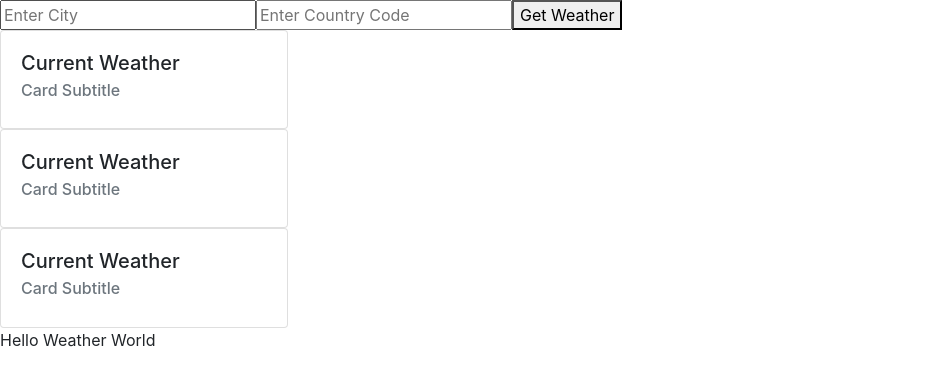
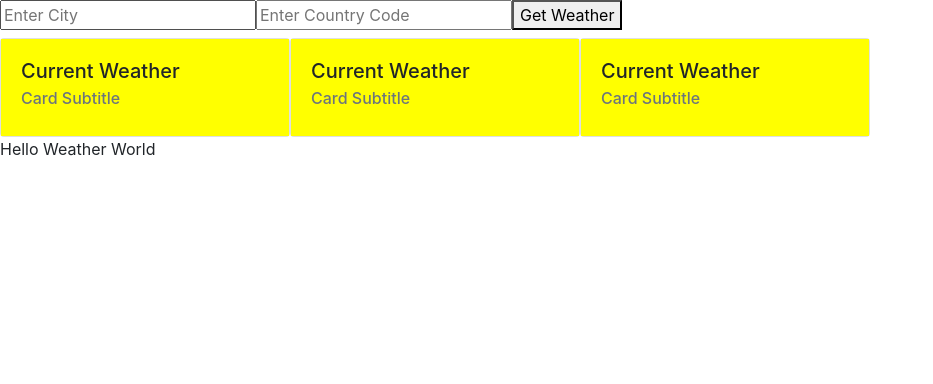
Before and after one commit to julioguzman19/PlayerDashboard, a React (Create React App) app: page / in a window 1280 px wide. Shown: the top 384 px of the page, without its empty margins (0-933 px from the left). Built offline with nearby package versions, Linux system fonts and the light colour scheme; no server answers.

Commit message:
initializing cards design

```diff
--- a/src/App.js
+++ b/src/App.js
@@ -55,9 +55,11 @@ class App extends React.Component {
     return (
       <div>
         <Search getWeather={this.getWeather} />
-        {this.state.allResults.map(item => (
-          <Box key={item.id} result={item.result} />
-        ))}
+        <div style={{ display: "flex" }}>
+          {this.state.allResults.map(item => (
+            <Box key={item.id} result={item.result} />
+          ))}
+        </div>
         <p>Hello Weather World</p>
       </div>
     );
--- a/src/components/Box/index.js
+++ b/src/components/Box/index.js
@@ -8,8 +8,8 @@ import FormControl from 'react-bootstrap/FormControl' */
 const Box = props => {
   return (
     <div>
-      <Card style={{ width: "18rem" }}>
-        <Card.Body>
+      <Card className="mt-2">
+        <Card.Body className="cards">
           <Card.Title>Current Weather</Card.Title>
           <Card.Subtitle className="mb-2 text-muted">
             Card Subtitle
--- a/src/components/Box/style.css
+++ b/src/components/Box/style.css
@@ -0,0 +1,4 @@
+.cards {
+  background: yellow;
+  width: 18rem;
+}
```
